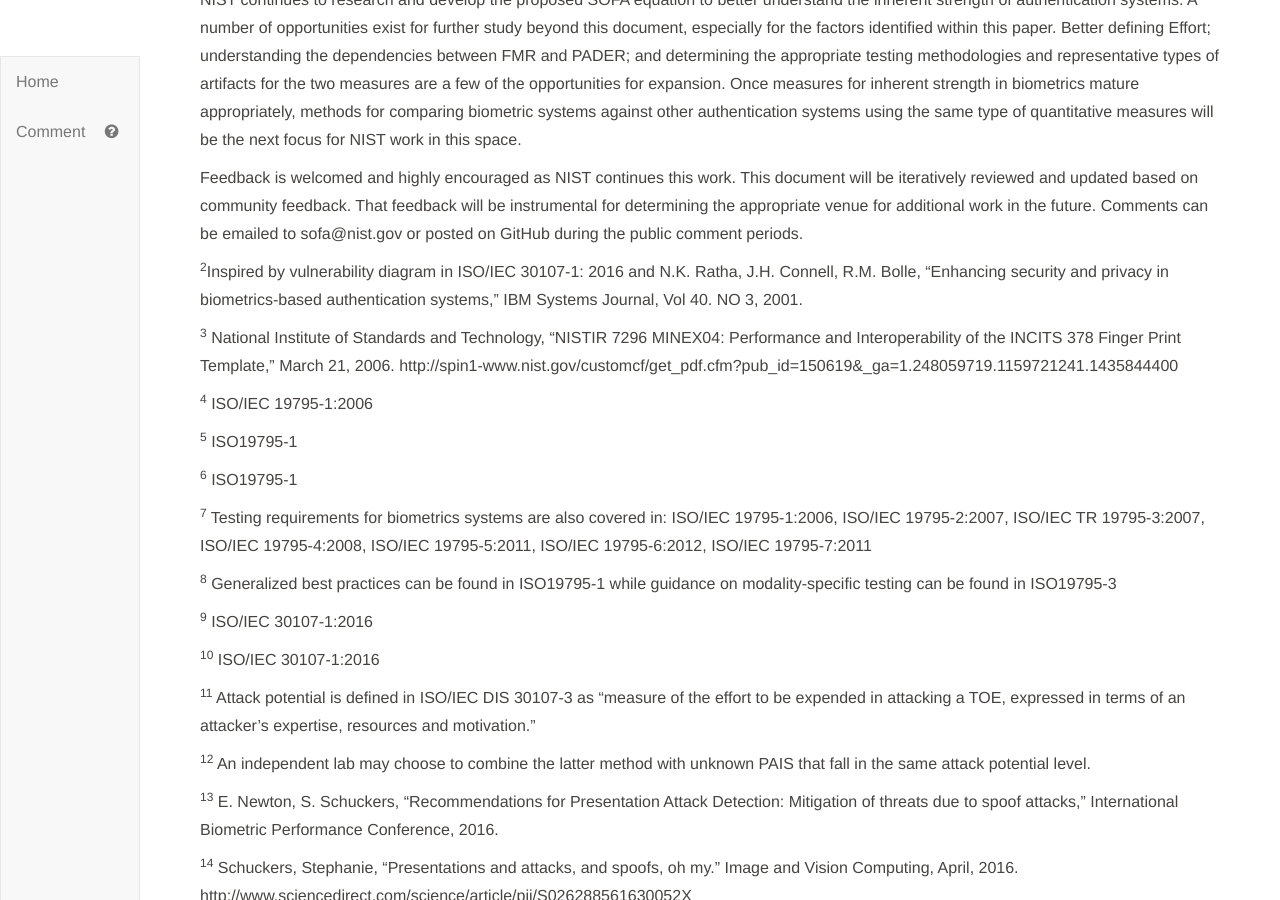
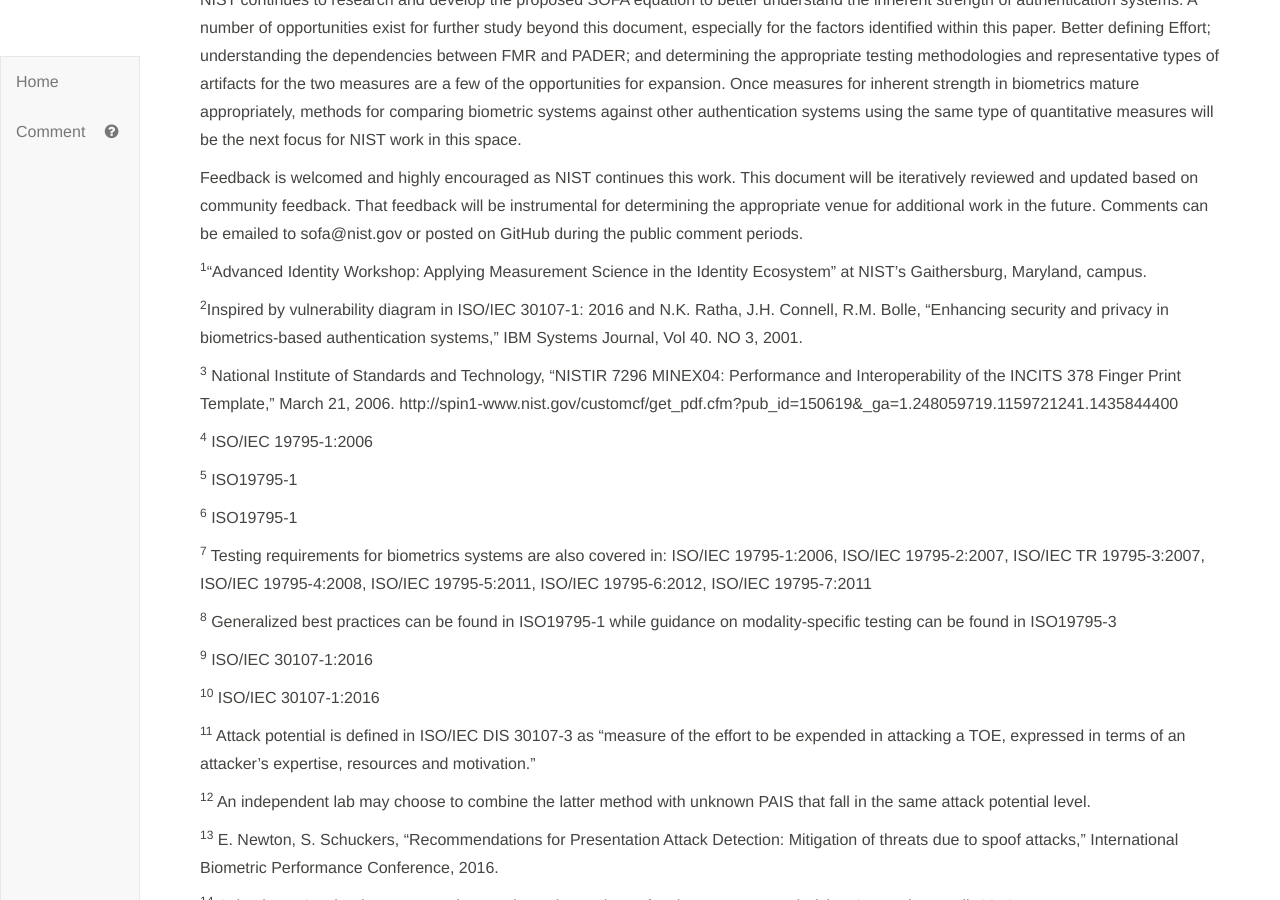
Before and after one commit to usnistgov/SOFA, a Jekyll site: the page built from SOFA.md, in a window 1280 px wide and 900 px high, scrolled down 8249 px. Built offline with Jekyll 4.4.1, drawn with Linux system fonts in a browser that asks for light colours.

Commit message:
Update Conclusion.md

```diff
--- a/Conclusion.md
+++ b/Conclusion.md
@@ -6,6 +6,8 @@ At the conclusion of Section 2, two proportions were presented for SOFA-B: one f
 NIST continues to research and develop the proposed SOFA equation to better understand the inherent strength of authentication systems. A number of opportunities exist for further study beyond this document, especially for the factors identified within this paper. Better defining Effort; understanding the dependencies between FMR and PADER; and determining the appropriate testing methodologies and representative types of artifacts for the two measures are a few of the opportunities for expansion. Once measures for inherent strength in biometrics mature appropriately, methods for comparing biometric systems against other authentication systems using the same type of quantitative measures will be the next focus for NIST work in this space.
 
 Feedback is welcomed and highly encouraged as NIST continues this work. This document will be iteratively reviewed and updated based on community feedback. That feedback will be instrumental for determining the appropriate venue for additional work in the future. Comments can be emailed to sofa@nist.gov or posted on GitHub during the public comment periods.
+
+<sup>1</sup>“Advanced Identity Workshop: Applying Measurement Science in the Identity Ecosystem” at NIST’s Gaithersburg, Maryland, campus.
 
 <sup>2</sup>Inspired by vulnerability diagram in ISO/IEC 30107-1: 2016 and N.K. Ratha, J.H. Connell, R.M. Bolle, “Enhancing security and privacy in biometrics-based authentication systems,” IBM Systems Journal, Vol 40. NO 3, 2001.
 
```
